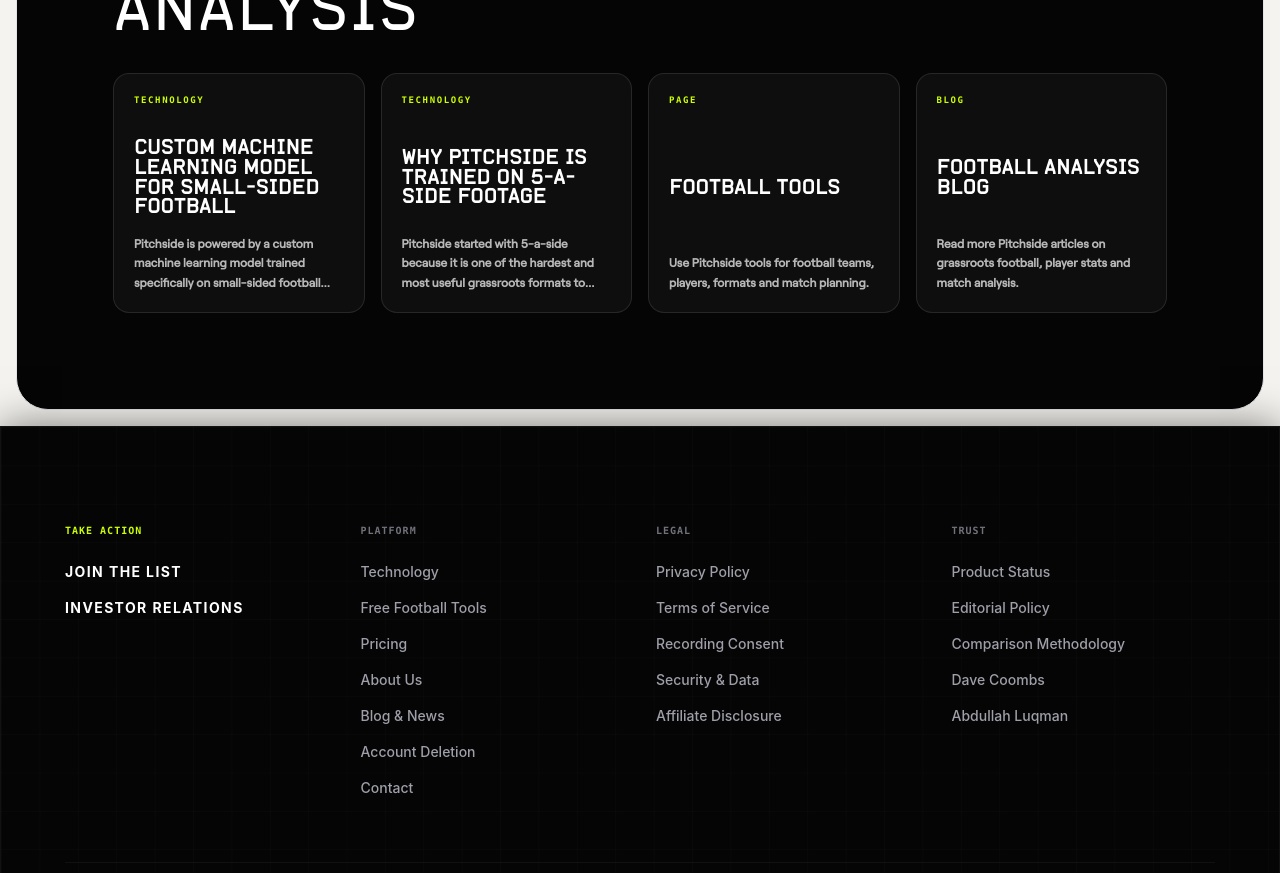
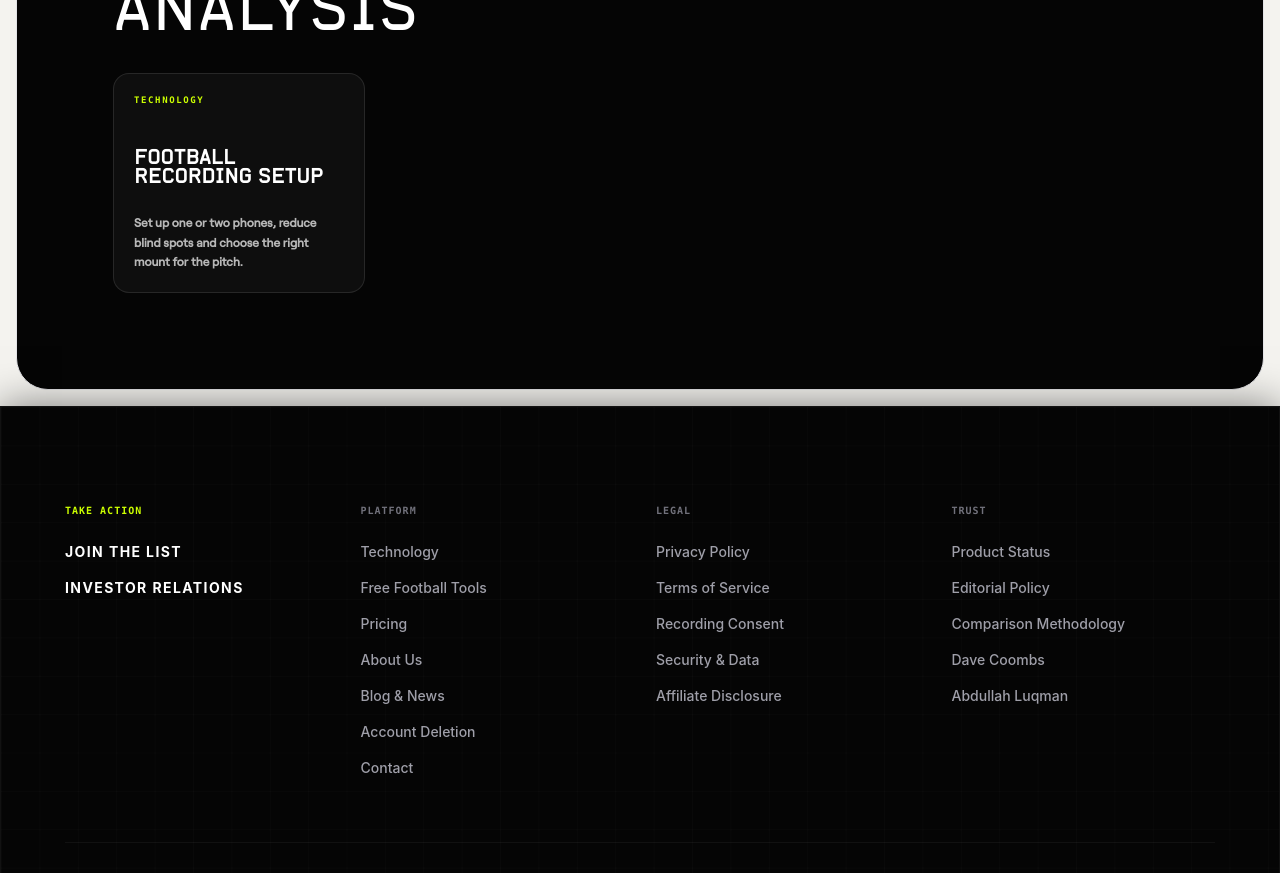
Before and after one commit to DavePitchside/pitchside-web, a Next.js app: page /technology in a window 1280 px wide. Shown: the part 7040-7913 px from the top of the page. Built offline with nearby package versions, Linux system fonts and the light colour scheme; no server answers; the database is empty.

Commit message:
fix: show static setup guide on technology page

```diff
--- a/src/app/(marketing)/technology/page.js
+++ b/src/app/(marketing)/technology/page.js
@@ -133,6 +133,16 @@ const defaultTechnologyContent = {
   },
 };
 
+const staticTechnologyRelatedItems = [
+  {
+    id: "football-recording-setup",
+    label: "Technology",
+    title: "Football recording setup",
+    description: "Set up one or two phones, reduce blind spots and choose the right mount for the pitch.",
+    href: "/technology/football-recording-setup",
+  },
+];
+
 const iconMap = {
   vision: ScanEye,
   ai: Cpu,
@@ -142,6 +152,15 @@ const iconMap = {
 
 function shuffleItems(items) {
   return [...items].sort(() => Math.random() - 0.5);
+}
+
+function uniqueRelatedItems(items) {
+  const seen = new Set();
+  return items.filter((item) => {
+    if (!item?.href || seen.has(item.href)) return false;
+    seen.add(item.href);
+    return true;
+  });
 }
 
 function normalizeTechnologyContent(data = {}) {
@@ -284,7 +303,11 @@ export default function TechnologyPage() {
             href: `/blog/${post.slug}`,
           }));
 
-        setRelatedItems([...technologyPages, ...shuffleItems([...blogPosts, ...generalPages]).slice(0, 2)]);
+        setRelatedItems(uniqueRelatedItems([
+          ...staticTechnologyRelatedItems,
+          ...technologyPages,
+          ...shuffleItems([...blogPosts, ...generalPages]).slice(0, 2),
+        ]).slice(0, 4));
       } catch (error) {
         console.error("Unable to load technology related content:", error);
       }
@@ -296,6 +319,7 @@ export default function TechnologyPage() {
 
   const content = normalizeTechnologyContent(cmsPage);
   const fallbackRelatedItems = [
+    ...staticTechnologyRelatedItems,
     ...content.technologySections.slice(0, 2).map((section) => ({
       id: section.id,
       label: "Technology",
```
